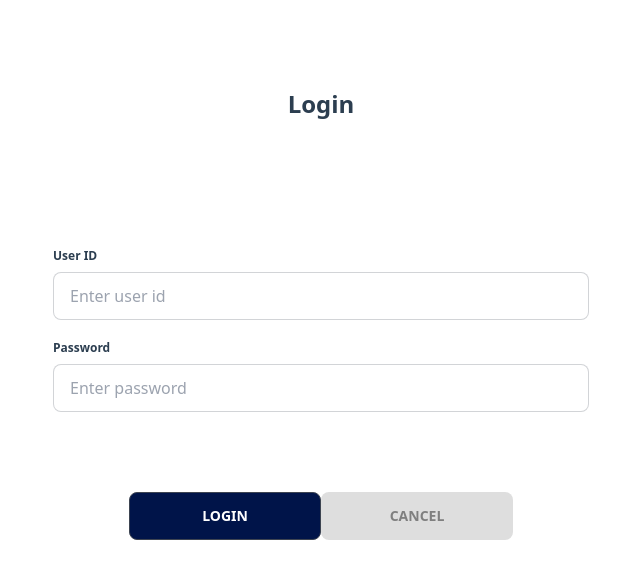
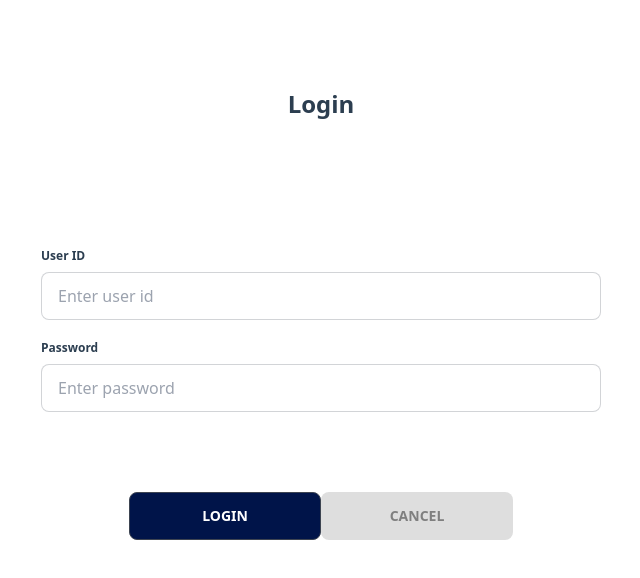
Before and after one commit to yutounun/WorkOutTrackingApp, a Vue app: page /login in a window 1280 px wide. Shown: the top 578 px of the page, without its empty margins (623-1263 px from the left). Built offline with nearby package versions, Linux system fonts and the light colour scheme.

Commit message:
fix: space on login page

```diff
--- a/src/pages/LoginPage.vue
+++ b/src/pages/LoginPage.vue
@@ -49,7 +49,7 @@ const inputPass = (e) => {
 
 <template>
   <main class="px-6 font-sans h-screen">
-    <div class="text-center mx-3">
+    <div class="text-center">
       <h1 class="text-2xl pt-12 pb-12 font-black mt-10">Login</h1>
 
       <p class="text-xs font-bold text-left mb-2 mt-20">User ID</p>
```
